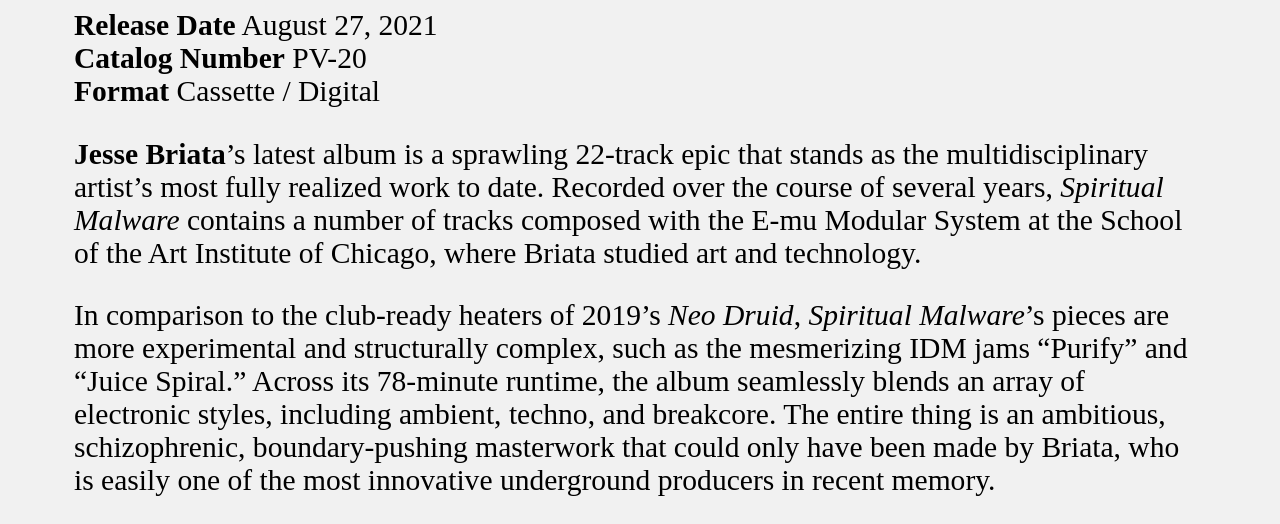
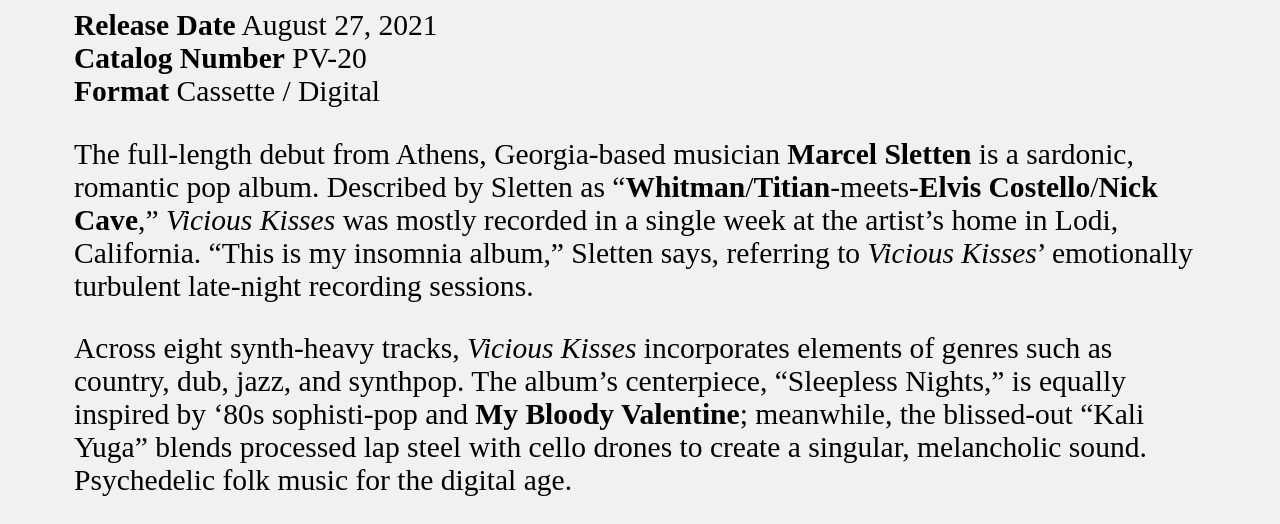
Before and after one commit to marcelsletten/primordial-void.com, a plain HTML site: page releases/marcel-sletten-vicious-kisses.html in a window 1280 px wide. Shown: the part 1220-1744 px from the top of the page. Drawn offline with Linux system fonts and the light colour scheme; grey boxes are pictures that could not be loaded.

Commit message:
Update marcel-sletten-vicious-kisses.html

```diff
--- a/releases/marcel-sletten-vicious-kisses.html
+++ b/releases/marcel-sletten-vicious-kisses.html
@@ -213,8 +213,8 @@ footer {
           <p><strong>Release Date</strong> August 27, 2021
             <br><strong>Catalog Number</strong> PV-20
           <br><strong>Format</strong> Cassette / Digital</p>
-	<p><b>Jesse Briata</b>’s latest album is a sprawling 22-track epic that stands as the multidisciplinary artist’s most fully realized work to date. Recorded over the course of several years, <em>Spiritual Malware</em> contains a number of tracks composed with the E-mu Modular System at the School of the Art Institute of Chicago, where Briata studied art and technology.</p>
-	<p>In comparison to the club-ready heaters of 2019’s <em>Neo Druid</em>, <em>Spiritual Malware</em>’s pieces are more experimental and structurally complex, such as the mesmerizing IDM jams “Purify” and “Juice Spiral.” Across its 78-minute runtime, the album seamlessly blends an array of electronic styles, including ambient, techno, and breakcore. The entire thing is an ambitious, schizophrenic, boundary-pushing masterwork that could only have been made by Briata, who is easily one of the most innovative underground producers in recent memory.</p>
+	<p>The full-length debut from Athens, Georgia-based musician <b>Marcel Sletten</b> is a sardonic, romantic pop album. Described by Sletten as “<b>Whitman</b>/<b>Titian</b>-meets-<b>Elvis Costello</b>/<b>Nick Cave</b>,” <em>Vicious Kisses</em> was mostly recorded in a single week at the artist’s home in Lodi, California. “This is my insomnia album,” Sletten says, referring to <em>Vicious Kisses</em>’ emotionally turbulent late-night recording sessions.</p>
+	<p>Across eight synth-heavy tracks, <em>Vicious Kisses</em> incorporates elements of genres such as country, dub, jazz, and synthpop. The album’s centerpiece, “Sleepless Nights,” is equally inspired by ‘80s sophisti-pop and <b>My Bloody Valentine</b>; meanwhile, the blissed-out “Kali Yuga” blends processed lap steel with cello drones to create a singular, melancholic sound. Psychedelic folk music for the digital age.</p>
 	<p><iframe style="border: 0; width: 100%; height: 42px;" src="https://bandcamp.com/EmbeddedPlayer/album=3978788677/size=small/bgcol=ffffff/linkcol=333333/artwork=none/transparent=true/" seamless><a href="https://primordialvoid.bandcamp.com/album/spiritual-malware">Spiritual Malware by Lockbox</a></iframe></p>
 	<p><img src="images/2021 press photo demo2.png" style="max-width: 100%;"></p>
 	</div>
```
